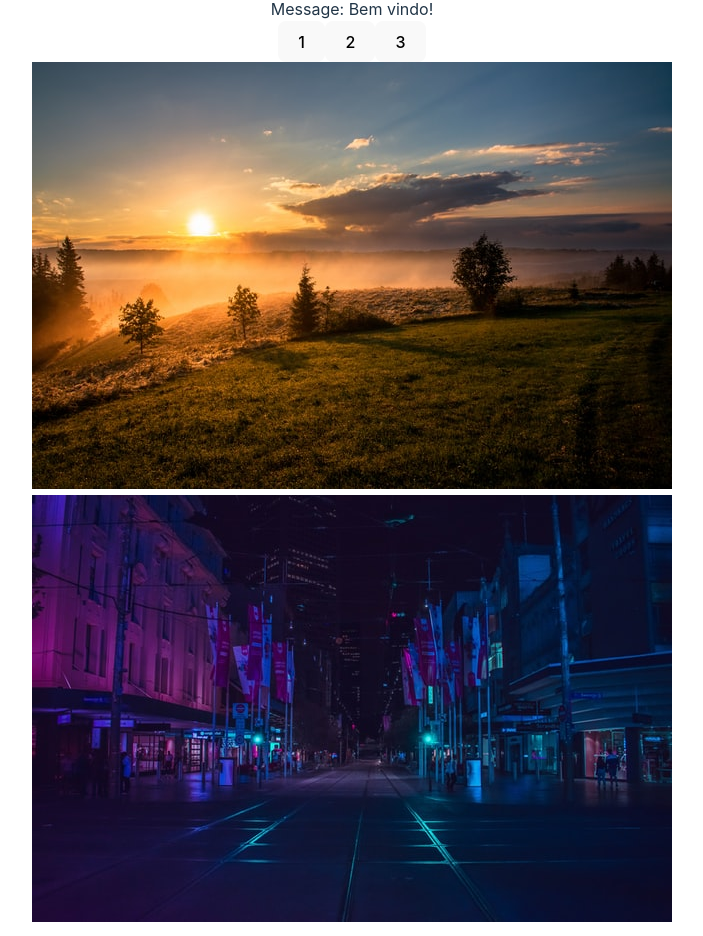
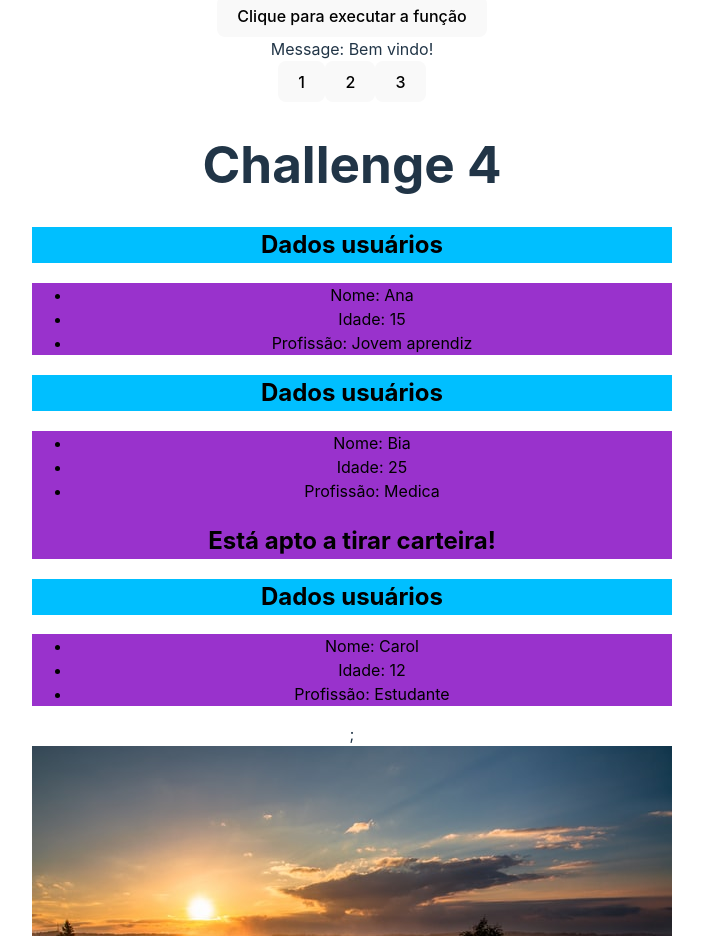
Before and after one commit to LuanneZati/REACT, a React (Vite) app in the folder 3_Avançando/avançando/: page / in a window 1280 px wide. Shown: the part 1989-2925 px from the top of the page, without its empty margins (288-991 px from the left). Built offline with nearby package versions, Linux system fonts and the light colour scheme.

Commit message:
Challenge 04

```diff
--- a/3_Avançando/avançando/src/App.css
+++ b/3_Avançando/avançando/src/App.css
@@ -28,6 +28,15 @@
   background-color:darkorchid;
 }
 
+.DataUsers {
+  color: black;
+  background-color:deepskyblue;
+}
+
+.DataUsersBody {
+  color: black;
+  background-color:darkorchid;
+}
 
 @keyframes logo-spin {
   from {
--- a/3_Avançando/avançando/src/App.jsx
+++ b/3_Avançando/avançando/src/App.jsx
@@ -10,6 +10,7 @@ import Container from './Components/Container'
 import ExecuteFunction from './Components/ExecuteFunction'
 import Message from './Components/Message'
 import ChangeMessageState from './Components/ChangeMessageState'
+import UserDetails from './Components/UserDetails'
 
 import { useState } from 'react'
 
@@ -20,6 +21,12 @@ function App() {
     {id: 1, brand: "Ferrari", color: "black", novo:false, km:5000},
     {id: 2, brand: "BMW", color: "white", novo:true, km:0},
     {id: 3, brand: "mercedes", color: "pink", novo:true, km:100}
+  ]
+
+  const people = [
+    {id: 1, name: "Ana", age: 15, job: "Jovem aprendiz"},
+    {id: 2, name: "Bia", age: 25, job: "Medica"},
+    {id: 3, name: "Carol", age: 12, job: "Estudante"}
   ]
 
   const [message, setMessage] = useState("Bem vindo!");
@@ -58,7 +65,7 @@ function App() {
           km={car.km}
           novo={car.novo}
           />
-        ))}
+        ))};
         {/*Fragments*/}
         <Fragment propTest="teste"/>
         {/*children*/}
@@ -70,6 +77,18 @@ function App() {
         {/*Statelift*/}
         <Message msg={message} />
         <ChangeMessageState handleMessage={handleMessage} />
+
+        <h1>Challenge 4</h1>
+        {people.map((person) => (
+          <UserDetails
+          key={person.id}
+          name={person.name}
+          age={person.age}
+          job={person.job}
+          />
+        ))};
+
+
 
         {/*Imagem em public */}
         <div>
--- /dev/null
+++ b/3_Avançando/avançando/src/Components/UserDetails.jsx
@@ -0,0 +1,18 @@
+import React from 'react'
+const UserDetails = ({name, age, job}) => {
+  return (
+    <div>
+        <h2 className='DataUsers'>Dados usuários</h2>
+        <div className='DataUsersBody'>
+            <ul>
+                <li>Nome: {name}</li>
+                <li>Idade: {age}</li>
+                <li>Profissão: {job}</li>
+            </ul>
+            {age >= 18 && <h2>Está apto a tirar carteira!</h2>}
+        </div>
+    </div>
+  )
+}
+
+export default UserDetails
```
